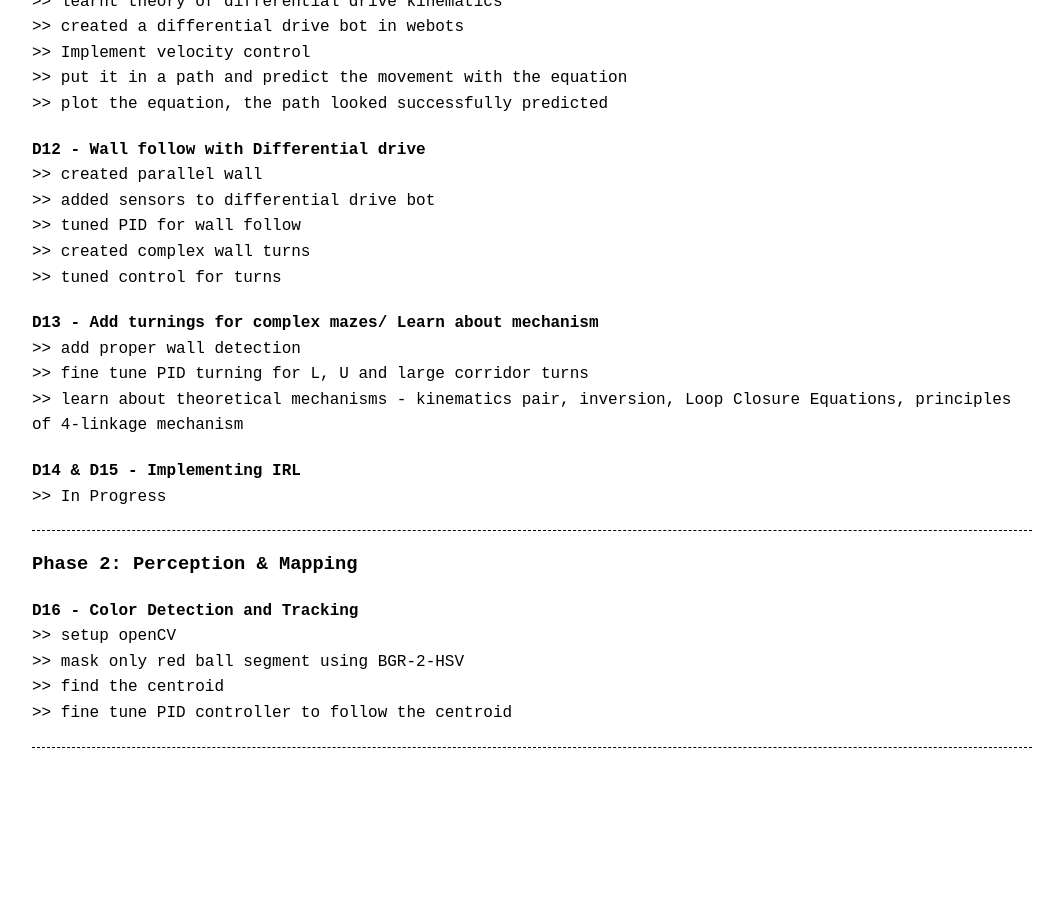
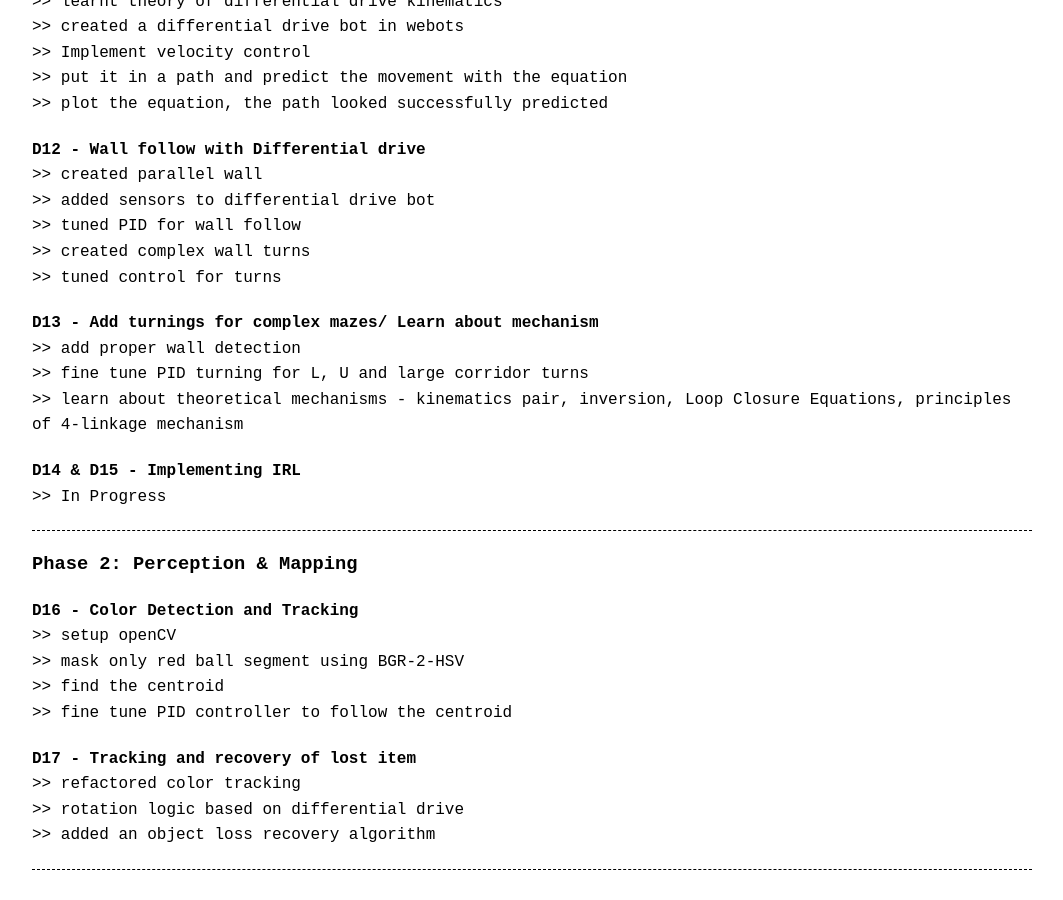
Before and after one commit to TumAro/tumaro.github.io, a Jekyll site: the page built from pages/100dor.md, in a window 1280 px wide and 900 px high, scrolled down 2575 px. Shown: the whole window, without its empty margins (108-1171 px from the left). Built offline with Jekyll 4.4.1, drawn with Linux system fonts in a browser that asks for light colours; before the commit the page ends 3353 px from its top, so only the background shows below that.

Commit message:
added day 17

```diff
--- a/pages/100dor.md
+++ b/pages/100dor.md
@@ -128,3 +128,8 @@ After I have update at least the Phase 1 fully, then I will release the github r
 `>>` mask only red ball segment using BGR-2-HSV
 `>>` find the centroid
 `>>` fine tune PID controller to follow the centroid
+
+**D17 - Tracking and recovery of lost item**
+`>>` refactored color tracking
+`>>` rotation logic based on differential drive
+`>>` added an object loss recovery algorithm
```
